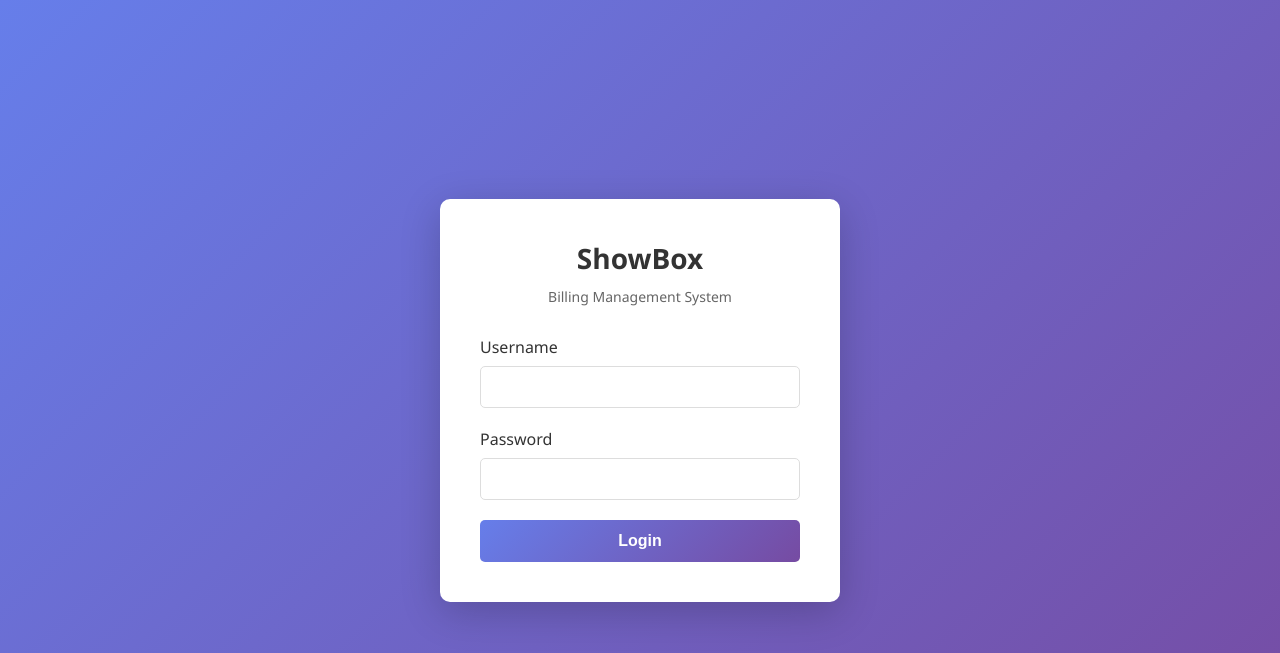
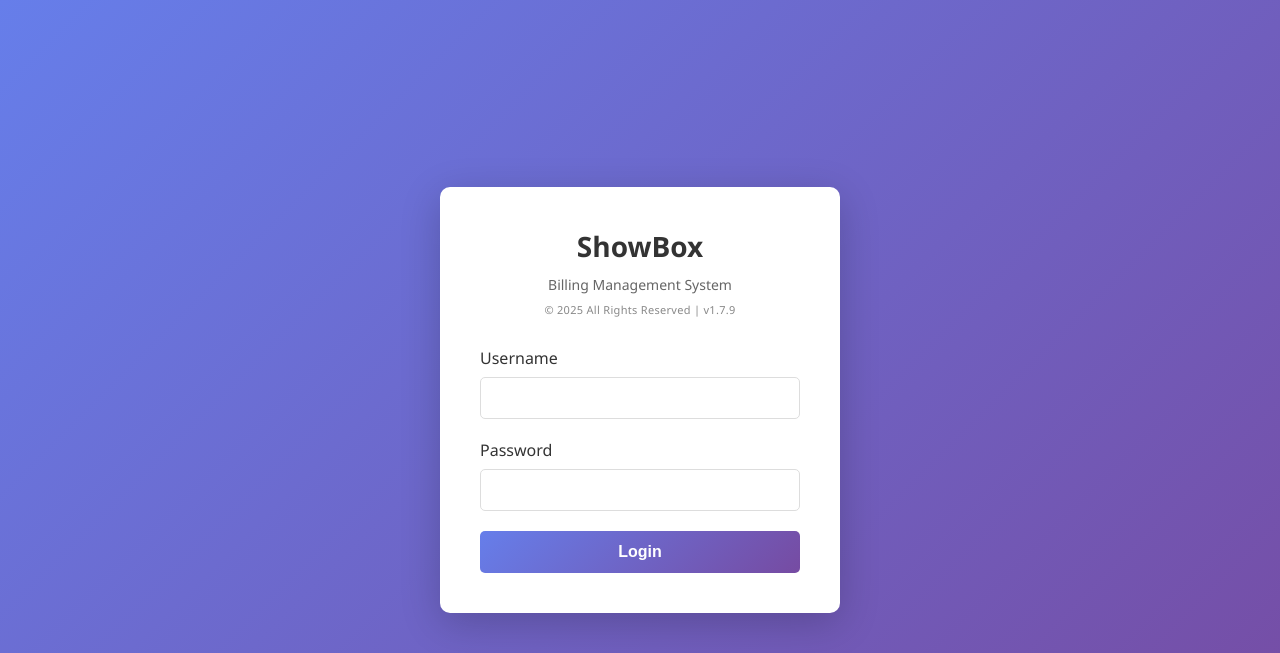
Before and after one commit to kousheshy/Billing-Second-Generation, a PHP site: page / in a window 1280 px wide. Shown: the top 653 px of the page. Run offline with PHP 8.4, Linux system fonts and the light colour scheme.

Commit message:
feat: add copyright and version display to headers
Enhanced branding and version visibility:

Display Elements:
- Copyright notice: © 2025 All Rights Reserved
- Version display: v1.7.9
- Positioned as subtitle below main title

Implementation:
- Dashboard: Below ShowBox Billing Panel in navbar
- Login page: Below Billing Management System text
- Small, subtle styling with proper opacity
- Dark mode compatible colors
- Non-intrusive design

Files Modified:
- dashboard.html - Added copyright/version to navbar
- index.html - Added copyright/version to login header
- dashboard.css - Styled subtitle text
- CHANGELOG.md - Documented enhancement

Still v1.7.9 (minor UI enhancement)

```diff
--- a/dashboard.html
+++ b/dashboard.html
@@ -43,7 +43,10 @@
     </div>
 
     <nav class="navbar">
-        <h1>ShowBox Billing Panel</h1>
+        <div class="navbar-brand">
+            <h1>ShowBox Billing Panel</h1>
+            <small class="app-version">© 2025 All Rights Reserved | v1.7.9</small>
+        </div>
         <div class="user-info">
             <span id="user-balance"></span>
             <span id="username-display"></span>
--- a/index.html
+++ b/index.html
@@ -135,6 +135,16 @@
         .alert.show {
             display: block;
         }
+
+        /* Login Version Styles */
+        .login-version {
+            display: block;
+            margin-top: 8px;
+            font-size: 11px;
+            color: #888;
+            font-weight: 400;
+            letter-spacing: 0.3px;
+        }
     </style>
 </head>
 <body>
@@ -142,6 +152,7 @@
         <div class="login-header">
             <h1>ShowBox</h1>
             <p>Billing Management System</p>
+            <small class="login-version">© 2025 All Rights Reserved | v1.7.9</small>
         </div>
 
         <div id="alert" class="alert"></div>
```
Also changed, not shown: dashboard.css (+16 -3 lines), CHANGELOG.md.
